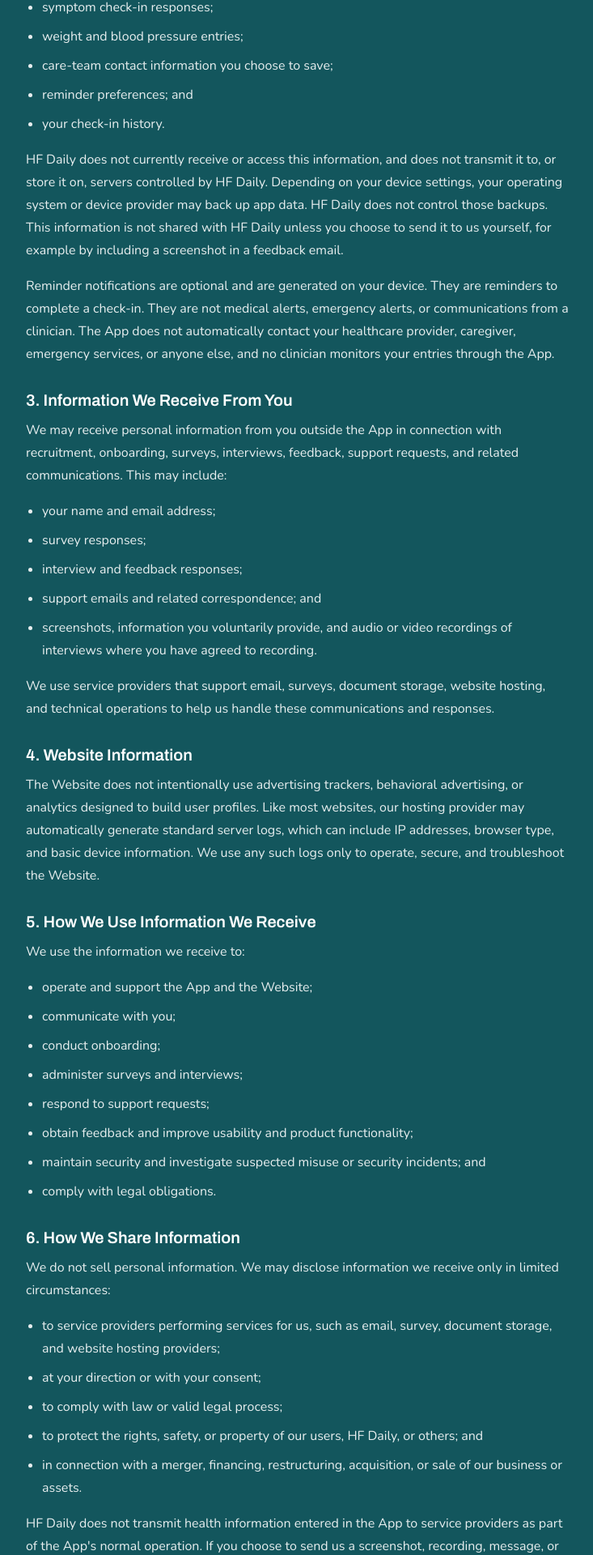
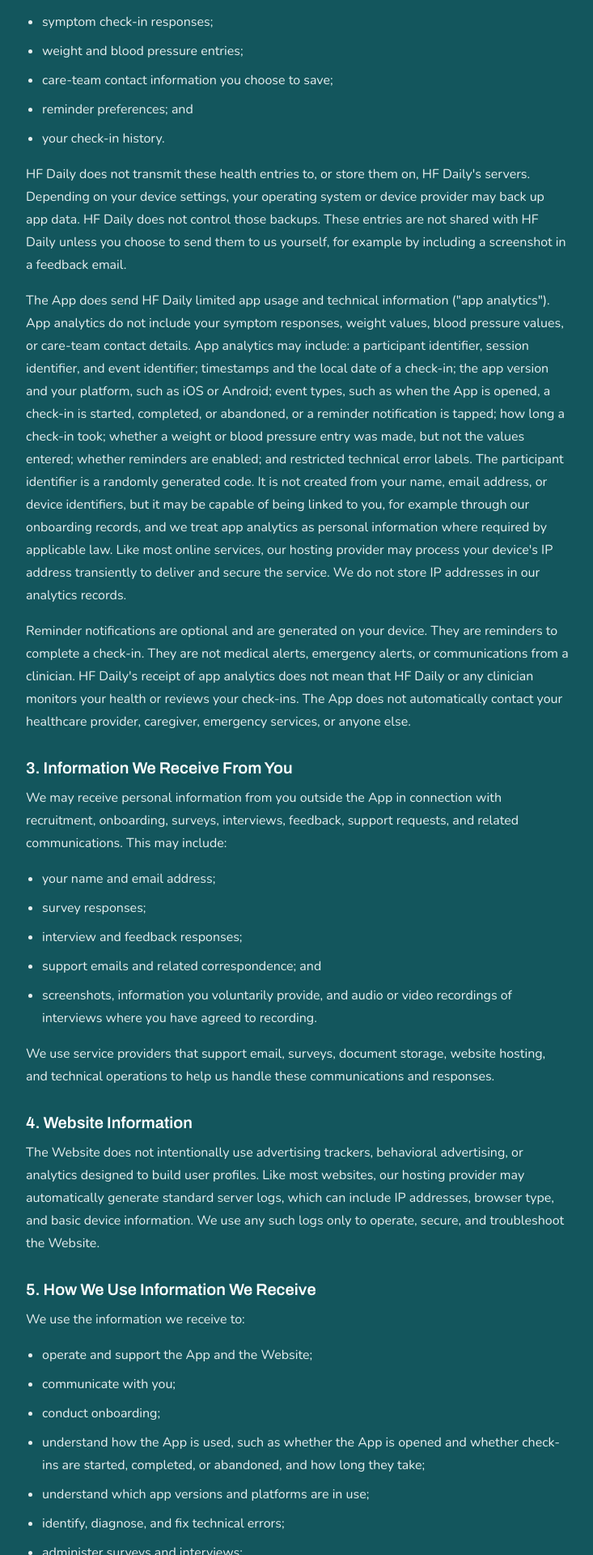
Before and after one commit to WillRansonSmith/hf-daily-website, a Next.js app: page /privacy in a window 1280 px wide. Shown: the part 826-2746 px from the top of the page at 81% size, without its empty margins (272-1005 px from the left). Built offline with nearby package versions, Linux system fonts and the light colour scheme.

Commit message:
Update website legal policies

```diff
--- a/app/privacy/page.tsx
+++ b/app/privacy/page.tsx
@@ -13,7 +13,7 @@
         <h1>Privacy Policy</h1>
 
         <p className="legal-meta">
-          {`HF Daily, Inc.\nEffective date: July 6, 2026`}
+          {`HF Daily, Inc.\nEffective date: July 6, 2026\nLast revised: July 16, 2026`}
         </p>
 
         <section className="legal-section">
@@ -42,11 +42,14 @@
         </section>
 
         <section className="legal-section">
-          <h2>2. Information Stored on Your Device</h2>
+          <h2>
+            2. Information Stored on Your Device and Limited App Analytics We
+            Receive
+          </h2>
           <p>
-            The App does not currently use accounts, logins, cloud syncing, or
-            any remote server operated by HF Daily. Information you enter in the
-            App is stored locally on your device. This includes:
+            The App does not use accounts, logins, or passwords. The health
+            information you enter in the App is stored locally on your device.
+            This includes:
           </p>
           <ul>
             <li>symptom check-in responses;</li>
@@ -56,21 +59,42 @@
             <li>your check-in history.</li>
           </ul>
           <p>
-            HF Daily does not currently receive or access this information, and
-            does not transmit it to, or store it on, servers controlled by HF
-            Daily. Depending on your device settings, your operating system or
-            device provider may back up app data. HF Daily does not control
-            those backups. This information is not shared with HF Daily unless
-            you choose to send it to us yourself, for example by including a
-            screenshot in a feedback email.
+            HF Daily does not transmit these health entries to, or store them
+            on, HF Daily&apos;s servers. Depending on your device settings, your
+            operating system or device provider may back up app data. HF Daily
+            does not control those backups. These entries are not shared with HF
+            Daily unless you choose to send them to us yourself, for example by
+            including a screenshot in a feedback email.
+          </p>
+          <p>
+            The App does send HF Daily limited app usage and technical
+            information (&quot;app analytics&quot;). App analytics do not include your
+            symptom responses, weight values, blood pressure values, or
+            care-team contact details. App analytics may include: a participant
+            identifier, session identifier, and event identifier; timestamps
+            and the local date of a check-in; the app version and your platform,
+            such as iOS or Android; event types, such as when the App is opened,
+            a check-in is started, completed, or abandoned, or a reminder
+            notification is tapped; how long a check-in took; whether a weight
+            or blood pressure entry was made, but not the values entered; whether
+            reminders are enabled; and restricted technical error labels. The
+            participant identifier is a randomly generated code. It is not
+            created from your name, email address, or device identifiers, but it
+            may be capable of being linked to you, for example through our
+            onboarding records, and we treat app analytics as personal
+            information where required by applicable law. Like most online
+            services, our hosting provider may process your device&apos;s IP address
+            transiently to deliver and secure the service. We do not store IP
+            addresses in our analytics records.
           </p>
           <p>
             Reminder notifications are optional and are generated on your device.
             They are reminders to complete a check-in. They are not medical
-            alerts, emergency alerts, or communications from a clinician. The
-            App does not automatically contact your healthcare provider,
-            caregiver, emergency services, or anyone else, and no clinician
-            monitors your entries through the App.
+            alerts, emergency alerts, or communications from a clinician. HF
+            Daily&apos;s receipt of app analytics does not mean that HF Daily or any
+            clinician monitors your health or reviews your check-ins. The App
+            does not automatically contact your healthcare provider, caregiver,
+            emergency services, or anyone else.
           </p>
         </section>
 
@@ -118,6 +142,13 @@
             <li>operate and support the App and the Website;</li>
             <li>communicate with you;</li>
             <li>conduct onboarding;</li>
+            <li>
+              understand how the App is used, such as whether the App is opened
+              and whether check-ins are started, completed, or abandoned, and
+              how long they take;
+            </li>
+            <li>understand which app versions and platforms are in use;</li>
+            <li>identify, diagnose, and fix technical errors;</li>
             <li>administer surveys and interviews;</li>
             <li>respond to support requests;</li>
             <li>
@@ -140,7 +171,8 @@
           <ul>
             <li>
               to service providers performing services for us, such as email,
-              survey, document storage, and website hosting providers;
+              survey, document storage, website hosting, and backend hosting and
+              technical infrastructure providers;
             </li>
             <li>at your direction or with your consent;</li>
             <li>to comply with law or valid legal process;</li>
@@ -154,11 +186,14 @@
             </li>
           </ul>
           <p>
-            HF Daily does not transmit health information entered in the App to
-            service providers as part of the App&apos;s normal operation. If you
-            choose to send us a screenshot, recording, message, or other
-            communication containing health information, service providers used
-            to deliver or store that communication may process it on our behalf.
+            HF Daily does not transmit the health entries you type into the App,
+            such as symptom responses, weight values, blood pressure values, or
+            care-team contact details, to service providers as part of the
+            App&apos;s normal operation. Service providers that host or support our
+            backend may process app analytics on our behalf. If you choose to
+            send us a screenshot, recording, message, or other communication
+            containing health information, service providers used to deliver or
+            store that communication may process it on our behalf.
           </p>
         </section>
 
@@ -176,6 +211,21 @@
             necessary for the purpose for which it was collected, to comply with
             legal obligations, to maintain security, or to keep business
             records.
+          </p>
+          <p>
+            We retain app analytics for up to 12 months. After that, records
+            become eligible for automatic deletion, which occurs on a rolling
+            basis rather than at an exact moment. We may retain some records
+            longer where needed for security, legal obligations, or business
+            records. You can view and copy your participant identifier in the
+            App&apos;s settings. To request deletion of app analytics associated
+            with your participant identifier, email{" "}
+            <a href="mailto:will@hf-daily.com">will@hf-daily.com</a> and include
+            that identifier. If you delete and reinstall the App, a new
+            participant identifier is generally created, and records tied to the
+            old identifier can no longer be linked to you or individually
+            deleted. Some records cannot be linked to any participant identifier
+            and cannot be individually deleted.
           </p>
           <p>
             You may request access to, correction of, or deletion of information
@@ -204,8 +254,11 @@
             HF Daily currently operates as an independent, consumer-facing
             application. It is not integrated with, and does not provide services
             on behalf of, any hospital, healthcare provider, insurer, or health
-            plan. This Privacy Policy describes how HF Daily handles information
-            in connection with the App and the Website.
+            plan. HF Daily receives limited app usage and technical information
+            as described in Section 2. It does not remotely store the health
+            entries you type into the App. This Privacy Policy describes how HF
+            Daily handles information in connection with the App and the
+            Website.
           </p>
         </section>
 
@@ -244,8 +297,8 @@
             reflect changes in the App, our practices, or the law. If we make
             material changes, we will provide notice, such as by posting a
             prominent notice in the App or on the Website, or by emailing users
-            where we have contact information. The effective date at the top of
-            this Policy shows when it was last revised. Where required by
+            where we have contact information. The date of the most recent
+            revision is shown at the top of this Policy. Where required by
             applicable law, we will obtain consent before materially different
             data practices apply to information previously collected.
           </p>
```
Also changed, not shown: app/terms/page.tsx (+23 -13 lines).
